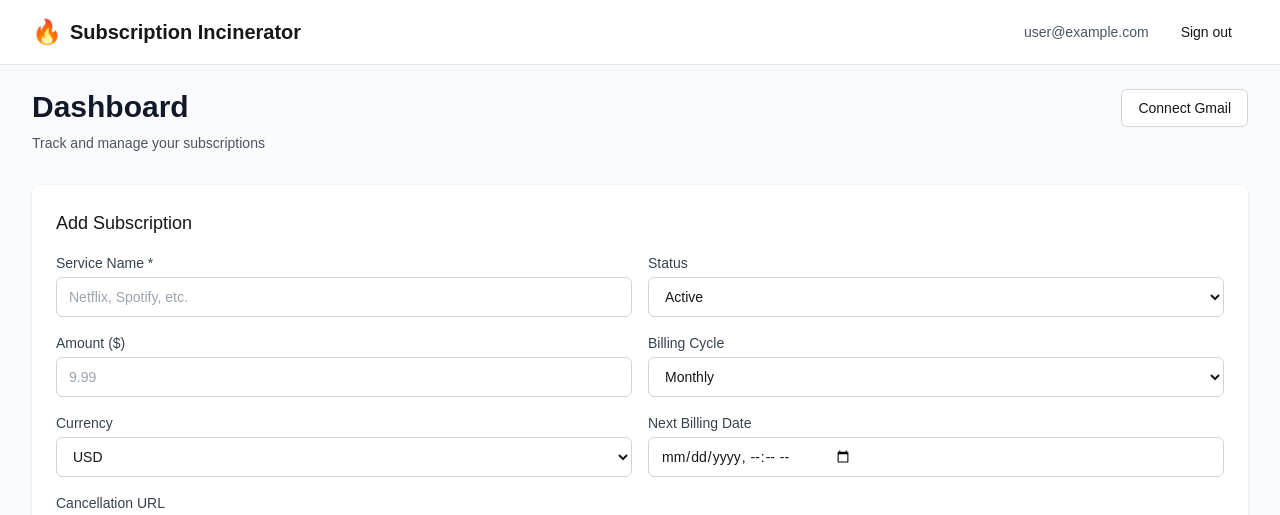
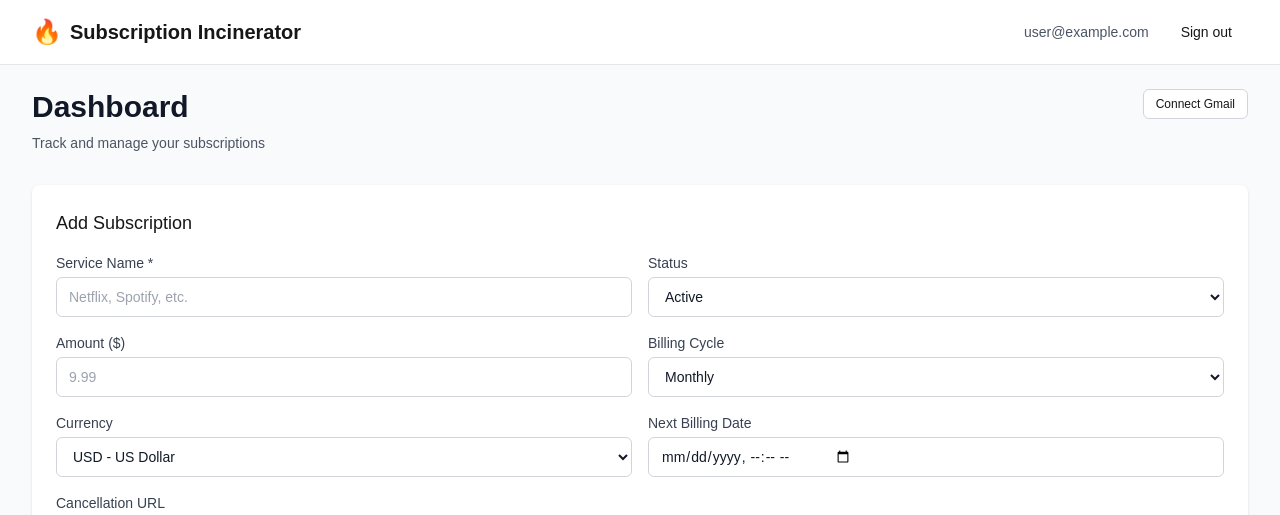
Before and after one commit to PominausGH/subscription-incinerator, a Next.js app: page /dashboard in a window 1280 px wide. Shown: the top 515 px of the page. Built offline with nearby package versions, Linux system fonts and the light colour scheme; no server answers; the database is empty; sample sign-in values are in the browser's storage.

Commit message:
fix: TypeScript errors in Gmail scanning feature

```diff
--- a/app/api/oauth/gmail/disconnect/route.ts
+++ b/app/api/oauth/gmail/disconnect/route.ts
@@ -2,6 +2,7 @@ import { NextRequest, NextResponse } from 'next/server'
 import { auth } from '@/lib/auth'
 import { db } from '@/lib/db/client'
 import { removeRecurringScan } from '@/lib/queue/scan-queue'
+import { Prisma } from '@prisma/client'
 
 export async function POST(req: NextRequest) {
   try {
@@ -20,7 +21,7 @@ export async function POST(req: NextRequest) {
     await db.user.update({
       where: { id: userId },
       data: {
-        oauthTokens: null,
+        oauthTokens: Prisma.JsonNull,
         emailProvider: null,
       },
     })
--- /dev/null
+++ b/app/api/subscriptions/[id]/route.ts
@@ -0,0 +1,40 @@
+import { NextRequest, NextResponse } from 'next/server'
+import { auth } from '@/lib/auth'
+import { db } from '@/lib/db/client'
+
+export async function DELETE(
+  req: NextRequest,
+  { params }: { params: Promise<{ id: string }> }
+) {
+  try {
+    const session = await auth()
+    if (!session?.user?.id) {
+      return NextResponse.json({ error: 'Unauthorized' }, { status: 401 })
+    }
+
+    const { id: subscriptionId } = await params
+
+    // First, verify the subscription belongs to the user
+    const subscription = await db.subscription.findUnique({
+      where: { id: subscriptionId },
+    })
+
+    if (!subscription) {
+      return NextResponse.json({ error: 'Subscription not found' }, { status: 404 })
+    }
+
+    if (subscription.userId !== session.user.id) {
+      return NextResponse.json({ error: 'Forbidden' }, { status: 403 })
+    }
+
+    // Delete the subscription
+    await db.subscription.delete({
+      where: { id: subscriptionId },
+    })
+
+    return NextResponse.json({ success: true }, { status: 200 })
+  } catch (error) {
+    console.error('Delete subscription error:', error)
+    return NextResponse.json({ error: 'Internal server error' }, { status: 500 })
+  }
+}
--- a/components/auth/login-form.tsx
+++ b/components/auth/login-form.tsx
@@ -16,7 +16,7 @@ export function LoginForm() {
     setIsLoading(true)
 
     try {
-      const result = await signIn('email', { email, redirect: false })
+      const result = await signIn('resend', { email, redirect: false })
       if (result?.error) {
         setError('Failed to send magic link. Please try again.')
         setIsSuccess(false)
--- a/components/subscriptions/add-subscription-form.tsx
+++ b/components/subscriptions/add-subscription-form.tsx
@@ -12,7 +12,7 @@ export function AddSubscriptionForm() {
   const [formData, setFormData] = useState({
     serviceName: '',
     status: 'active' as 'trial' | 'active',
-    billingCycle: 'monthly' as 'monthly' | 'yearly' | 'custom',
+    billingCycle: 'monthly' as 'monthly' | 'fortnightly' | 'yearly' | 'custom',
     amount: '',
     currency: 'USD',
     trialEndsAt: '',
@@ -100,7 +100,7 @@ export function AddSubscriptionForm() {
             id="status"
             value={formData.status}
             onChange={(e) => setFormData({ ...formData, status: e.target.value as 'trial' | 'active' })}
-            className="flex h-10 w-full rounded-md border border-gray-300 bg-white px-3 py-2 text-sm"
+            className="flex h-10 w-full rounded-md border border-gray-300 bg-white px-3 py-2 text-sm text-gray-900 focus:outline-none focus:ring-2 focus:ring-blue-500"
           >
             <option value="trial">Free Trial</option>
             <option value="active">Active</option>
@@ -128,10 +128,11 @@ export function AddSubscriptionForm() {
           <select
             id="billingCycle"
             value={formData.billingCycle}
-            onChange={(e) => setFormData({ ...formData, billingCycle: e.target.value as 'monthly' | 'yearly' | 'custom' })}
-            className="flex h-10 w-full rounded-md border border-gray-300 bg-white px-3 py-2 text-sm"
+            onChange={(e) => setFormData({ ...formData, billingCycle: e.target.value as 'monthly' | 'fortnightly' | 'yearly' | 'custom' })}
+            className="flex h-10 w-full rounded-md border border-gray-300 bg-white px-3 py-2 text-sm text-gray-900 focus:outline-none focus:ring-2 focus:ring-blue-500"
           >
             <option value="monthly">Monthly</option>
+            <option value="fortnightly">Fortnightly</option>
             <option value="yearly">Yearly</option>
             <option value="custom">Custom</option>
           </select>
@@ -145,11 +146,47 @@ export function AddSubscriptionForm() {
             id="currency"
             value={formData.currency}
             onChange={(e) => setFormData({ ...formData, currency: e.target.value })}
-            className="flex h-10 w-full rounded-md border border-gray-300 bg-white px-3 py-2 text-sm"
+            className="flex h-10 w-full rounded-md border border-gray-300 bg-white px-3 py-2 text-sm text-gray-900 focus:outline-none focus:ring-2 focus:ring-blue-500"
           >
-            <option value="USD">USD</option>
-            <option value="EUR">EUR</option>
-            <option value="GBP">GBP</option>
+            <option value="USD">USD - US Dollar</option>
+            <option value="EUR">EUR - Euro</option>
+            <option value="GBP">GBP - British Pound</option>
+            <option value="AUD">AUD - Australian Dollar</option>
+            <option value="CAD">CAD - Canadian Dollar</option>
+            <option value="JPY">JPY - Japanese Yen</option>
+            <option value="CNY">CNY - Chinese Yuan</option>
+            <option value="INR">INR - Indian Rupee</option>
+            <option value="BRL">BRL - Brazilian Real</option>
+            <option value="MXN">MXN - Mexican Peso</option>
+            <option value="CHF">CHF - Swiss Franc</option>
+            <option value="SEK">SEK - Swedish Krona</option>
+            <option value="NOK">NOK - Norwegian Krone</option>
+            <option value="DKK">DKK - Danish Krone</option>
+            <option value="PLN">PLN - Polish Zloty</option>
+            <option value="NZD">NZD - New Zealand Dollar</option>
+            <option value="SGD">SGD - Singapore Dollar</option>
+            <option value="HKD">HKD - Hong Kong Dollar</option>
+            <option value="KRW">KRW - South Korean Won</option>
+            <option value="TRY">TRY - Turkish Lira</option>
+            <option value="RUB">RUB - Russian Ruble</option>
+            <option value="ZAR">ZAR - South African Rand</option>
+            <option value="AED">AED - UAE Dirham</option>
+            <option value="SAR">SAR - Saudi Riyal</option>
+            <option value="THB">THB - Thai Baht</option>
+            <option value="MYR">MYR - Malaysian Ringgit</option>
+            <option value="IDR">IDR - Indonesian Rupiah</option>
+            <option value="PHP">PHP - Philippine Peso</option>
+            <option value="VND">VND - Vietnamese Dong</option>
+            <option value="ILS">ILS - Israeli Shekel</option>
+            <option value="CZK">CZK - Czech Koruna</option>
+            <option value="HUF">HUF - Hungarian Forint</option>
+            <option value="ARS">ARS - Argentine Peso</option>
+            <option value="CLP">CLP - Chilean Peso</option>
+            <option value="COP">COP - Colombian Peso</option>
+            <option value="EGP">EGP - Egyptian Pound</option>
+            <option value="NGN">NGN - Nigerian Naira</option>
+            <option value="PKR">PKR - Pakistani Rupee</option>
+            <option value="BDT">BDT - Bangladeshi Taka</option>
           </select>
         </div>
 
--- a/components/ui/button.tsx
+++ b/components/ui/button.tsx
@@ -3,21 +3,25 @@ import { cn } from "@/lib/utils"
 
 export interface ButtonProps
   extends React.ButtonHTMLAttributes<HTMLButtonElement> {
-  variant?: 'default' | 'outline' | 'ghost'
+  variant?: 'default' | 'outline' | 'ghost' | 'destructive'
+  size?: 'default' | 'sm' | 'lg'
 }
 
 const Button = React.forwardRef<HTMLButtonElement, ButtonProps>(
-  ({ className, variant = 'default', ...props }, ref) => {
+  ({ className, variant = 'default', size = 'default', ...props }, ref) => {
     return (
       <button
         className={cn(
           "inline-flex items-center justify-center rounded-md text-sm font-medium transition-colors",
           "focus-visible:outline-none focus-visible:ring-2 focus-visible:ring-offset-2",
           "disabled:opacity-50 disabled:pointer-events-none",
-          "px-4 py-2",
+          size === 'default' && "px-4 py-2",
+          size === 'sm' && "px-3 py-1.5 text-xs",
+          size === 'lg' && "px-6 py-3 text-base",
           variant === 'default' && "bg-blue-600 text-white hover:bg-blue-700",
           variant === 'outline' && "border border-gray-300 bg-white hover:bg-gray-50",
           variant === 'ghost' && "hover:bg-gray-100",
+          variant === 'destructive' && "bg-red-600 text-white hover:bg-red-700",
           className
         )}
         ref={ref}
--- a/components/ui/input.tsx
+++ b/components/ui/input.tsx
@@ -10,7 +10,7 @@ const Input = React.forwardRef<HTMLInputElement, InputProps>(
       <input
         type={type}
         className={cn(
-          "flex h-10 w-full rounded-md border border-gray-300 bg-white px-3 py-2 text-sm",
+          "flex h-10 w-full rounded-md border border-gray-300 bg-white px-3 py-2 text-sm text-gray-900",
           "placeholder:text-gray-400",
           "focus:outline-none focus:ring-2 focus:ring-blue-500 focus:border-transparent",
           "disabled:cursor-not-allowed disabled:opacity-50",
--- a/lib/auth.ts
+++ b/lib/auth.ts
@@ -38,6 +38,7 @@ export const {
     signIn: "/login",
     verifyRequest: "/verify-request",
     error: "/error",
+    newUser: "/dashboard",
   },
   providers: [
     Resend({
--- a/lib/db/client.ts
+++ b/lib/db/client.ts
@@ -14,19 +14,23 @@ const globalForPrisma = globalThis as unknown as {
 }
 
 function createPrismaClient() {
-  const dbUrl = process.env.DATABASE_URL
+  const isEdge = process.env.NEXT_RUNTIME === 'edge'
+
+  // Use Accelerate connection for all contexts when available
+  const accelerateUrl = process.env.DATABASE_URL_ACCELERATE || process.env.DATABASE_URL
 
   // In Prisma 7, when using prisma+postgres:// URLs (Prisma Accelerate/Postgres),
   // pass it as accelerateUrl instead of the datasource url
-  if (dbUrl?.startsWith('prisma+')) {
+  if (accelerateUrl?.startsWith('prisma+')) {
     return new PrismaClient({
-      log: process.env.NODE_ENV === 'development' ? ['query', 'error', 'warn'] : ['error'],
-      accelerateUrl: dbUrl,
-    })
+      log: !isEdge && process.env.NODE_ENV === 'development' ? ['query', 'error', 'warn'] : ['error'],
+      accelerateUrl: accelerateUrl,
+    }).$extends(require('@prisma/extension-accelerate').withAccelerate()) as PrismaClient
   }
 
+  // Fallback to regular connection
   return new PrismaClient({
-    log: process.env.NODE_ENV === 'development' ? ['query', 'error', 'warn'] : ['error'],
+    log: !isEdge && process.env.NODE_ENV === 'development' ? ['query', 'error', 'warn'] : ['error'],
   })
 }
 
--- a/lib/queue/client.ts
+++ b/lib/queue/client.ts
@@ -13,8 +13,7 @@ connection.on('connect', () => {
   console.log('Redis connected successfully')
 })
 
-export const queues = {
-  reminders: new Queue('reminders', {
+export const reminderQueue = new Queue('reminders', {
   connection,
   defaultJobOptions: {
     attempts: 5,
@@ -25,5 +24,8 @@ export const queues = {
     removeOnComplete: 1000,
     removeOnFail: 5000,
   },
-  }),
+})
+
+export const queues = {
+  reminders: reminderQueue,
 }
--- a/middleware.ts
+++ b/middleware.ts
@@ -18,6 +18,11 @@ export default auth((req) => {
     pathname.startsWith(route)
   );
 
+  // Redirect authenticated users away from login page to dashboard
+  if (pathname === "/login" && req.auth) {
+    return NextResponse.redirect(new URL("/dashboard", req.url));
+  }
+
   if (isProtectedRoute && !req.auth) {
     // Redirect to sign in page if not authenticated
     const signInUrl = new URL("/login", req.url);
```
Also changed, not shown: components/subscriptions/subscription-card.tsx (added, +112 -0 lines), 3 other files (tests, documents, lock files or other folders). Lines whose indentation alone changed are shown as unchanged.
